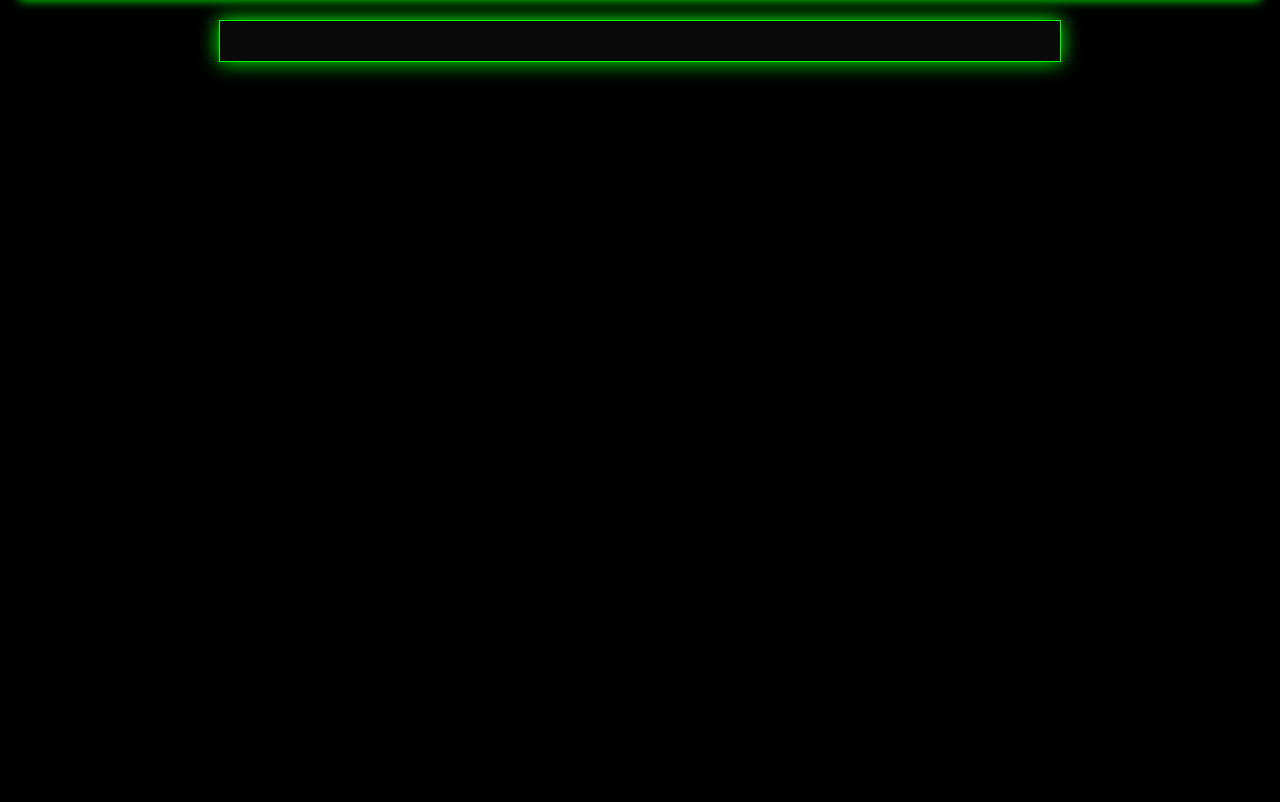
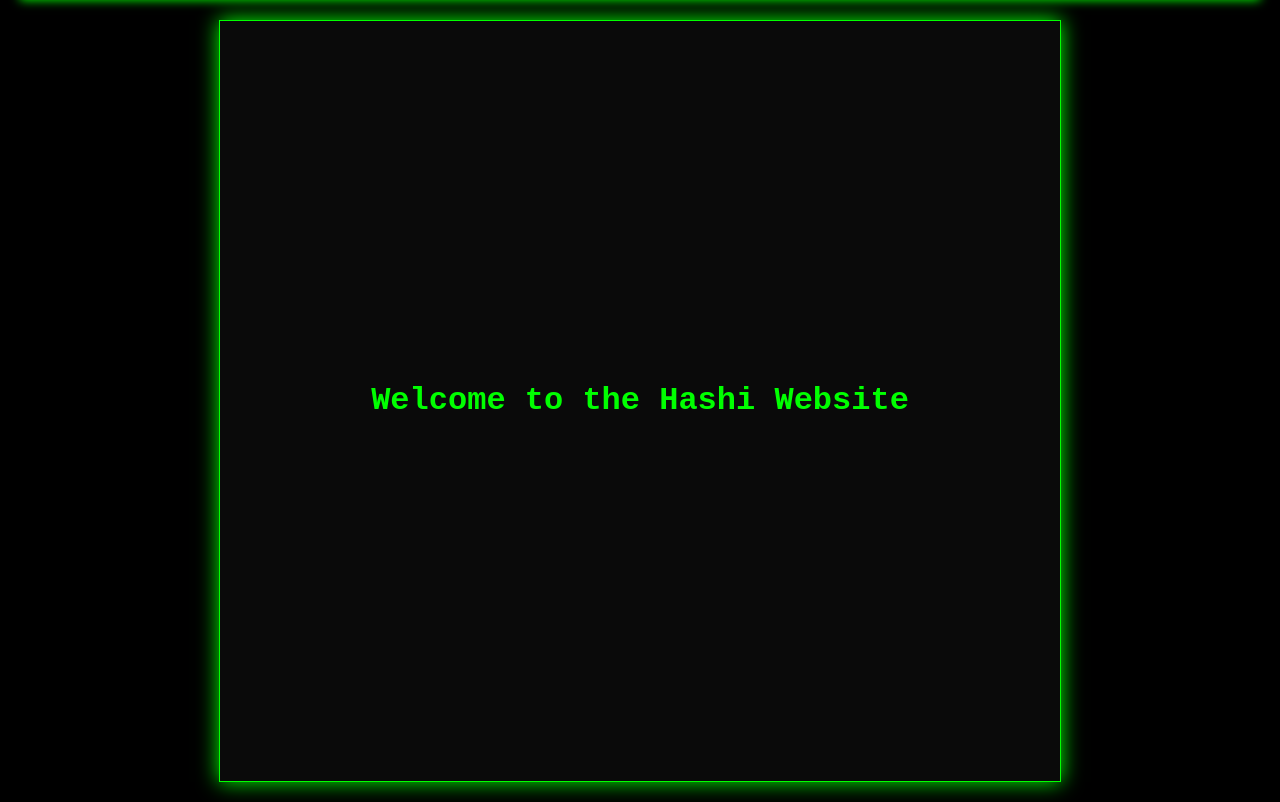
Before and after one commit to ismailhashinkc-jpg/FSFFRJNF, a Flask app: page / in a window 1280 px wide. Shown: the part 68-870 px from the top of the page. Before the commit the page ends 146 px from the top, so only its background shows below. Run offline with Flask 3, Linux system fonts and the light colour scheme; some libraries are stand-ins or nearby versions.

Commit message:
Update base.html

```diff
--- a/templates/base.html
+++ b/templates/base.html
@@ -3,7 +3,7 @@
 <head>
     <meta charset="UTF-8">
     <title>Flask App</title>
-    <link rel="stylesheet" href="{{ url_for('static', filename='style.css') }}">  <!-- Add this line -->
+    <link rel="stylesheet" href="{{ url_for('static', filename='style.css') }}">
 </head>
 <body>
     <nav>
@@ -16,7 +16,9 @@
             <a href="{{ url_for('login') }}">Login</a>
         {% endif %}
     </nav>
-    <div class="content">
+
+    <div class="content" style="height: 90vh; display: table; width: 100%;">
+        <div style="display: table-cell; vertical-align: middle; text-align: center;">
             {% with messages = get_flashed_messages() %}
                 {% if messages %}
                     {% for message in messages %}
@@ -24,7 +26,10 @@
                     {% endfor %}
                 {% endif %}
             {% endwith %}
-        {% block content %}{% endblock %}
+
+            <h1>Welcome to the Hashi Website</h1>
         </div>
+    </div>
+
 </body>
 </html>
```
Lines whose indentation alone changed are shown as unchanged.
